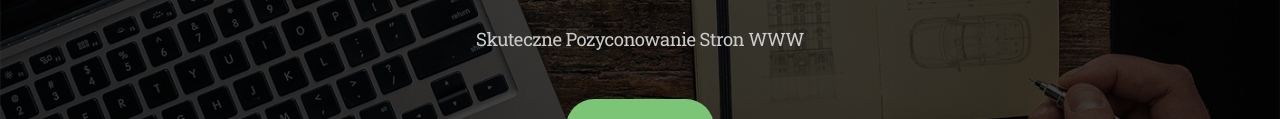
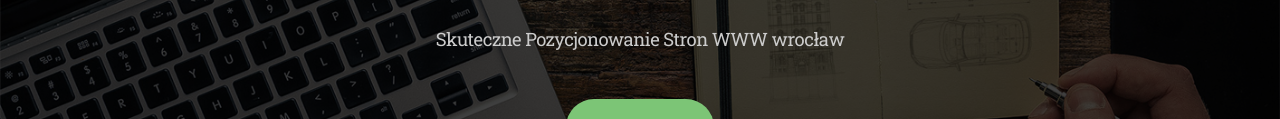
Before and after one commit to pozycjonowanieseo/pozycjonowanie-wroclaw, a plain HTML site: page index.html in a window 1280 px wide. Shown: the part 278-397 px from the top of the page. Drawn offline with nearby package versions, Linux system fonts and the light colour scheme.

Commit message:
Update index.html

```diff
--- a/index.html
+++ b/index.html
@@ -57,7 +57,7 @@
       <div class="header">
         <div class="header__content">
           <h1 class="slogan">Pozycjonowanie Stron Wrocław</h1>
-          <p class="p-style">Skuteczne Pozyconowanie Stron WWW</p>
+          <p class="p-style">Skuteczne Pozycjonowanie Stron WWW wrocław</p>
           <a class="goto-button cta-button" href="#portfolio">Ralizacje</a>
         </div>
       </div>
```
